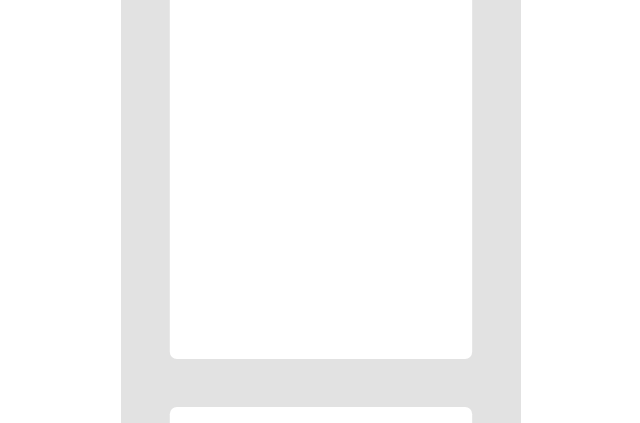
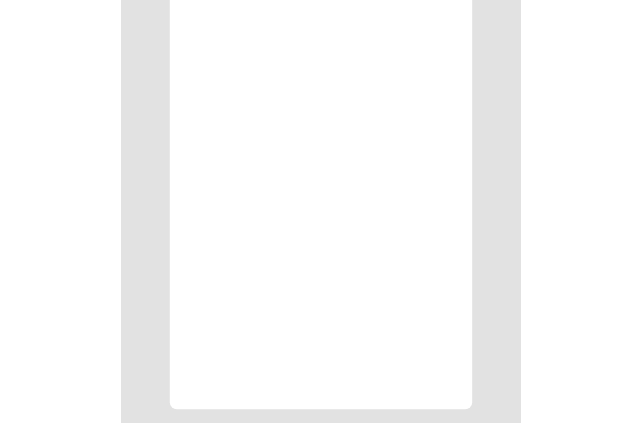
Before and after one commit to ics-creative/250526_scroll-state, a website: page snapped-vertical/index.html in a window 1280 px wide. Shown: the part 201-624 px from the top of the page, without its empty margins (319-959 px from the left). Drawn offline with Linux system fonts and the light colour scheme.

Commit message:
余白とトランジションの調整

```diff
--- a/snapped-vertical/index.html
+++ b/snapped-vertical/index.html
@@ -11,6 +11,7 @@
       place-items: center;
       width: 100%;
       height: 100%;
+      padding: 16px;
       color: var(--color-main);
       background-color: var(--color-white);
     }
@@ -37,7 +38,7 @@
     .item-container {
       container-type: scroll-state;
       width: 100%;
-      height: 480px;
+      height: 90%;
       scroll-snap-align: center;
     }
 
```
Also changed, not shown: scrollable-hint/index.html (+4 -1 lines), stuck-header/index.html (+1 -1 lines).
